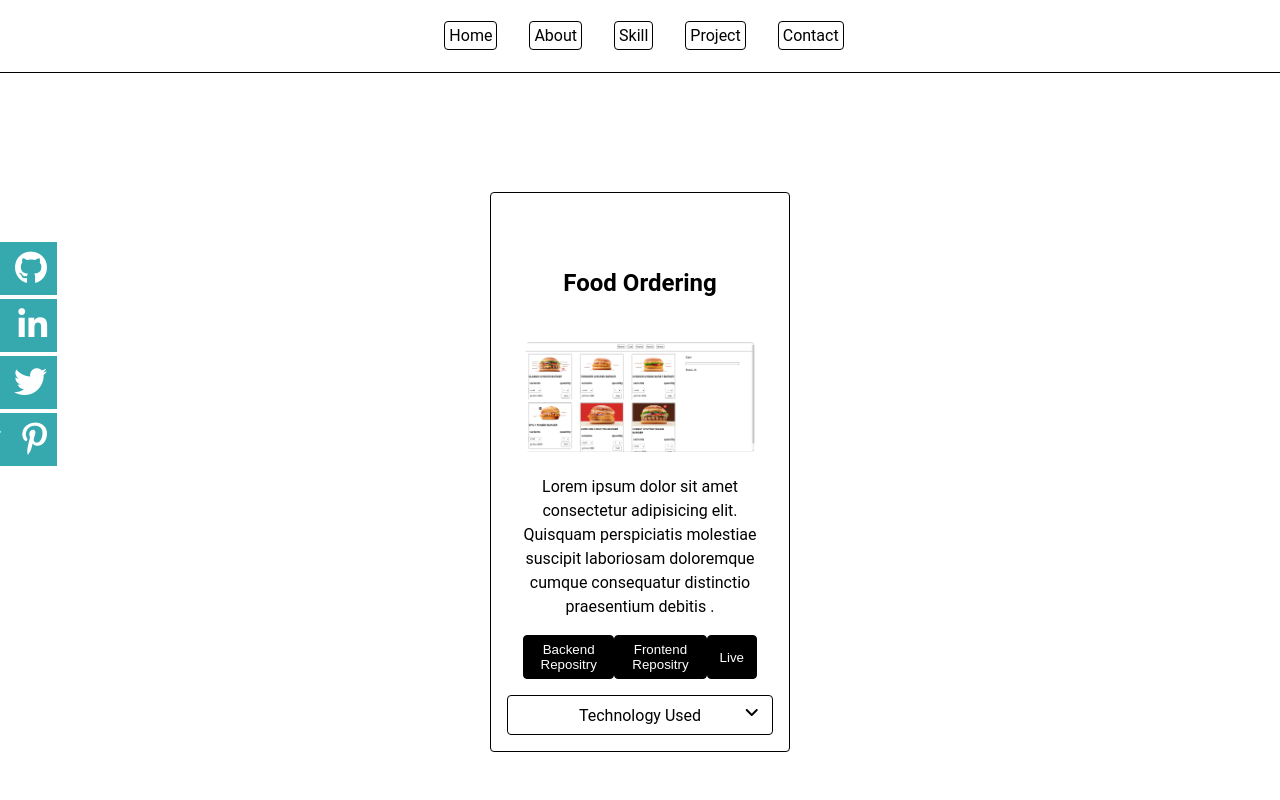
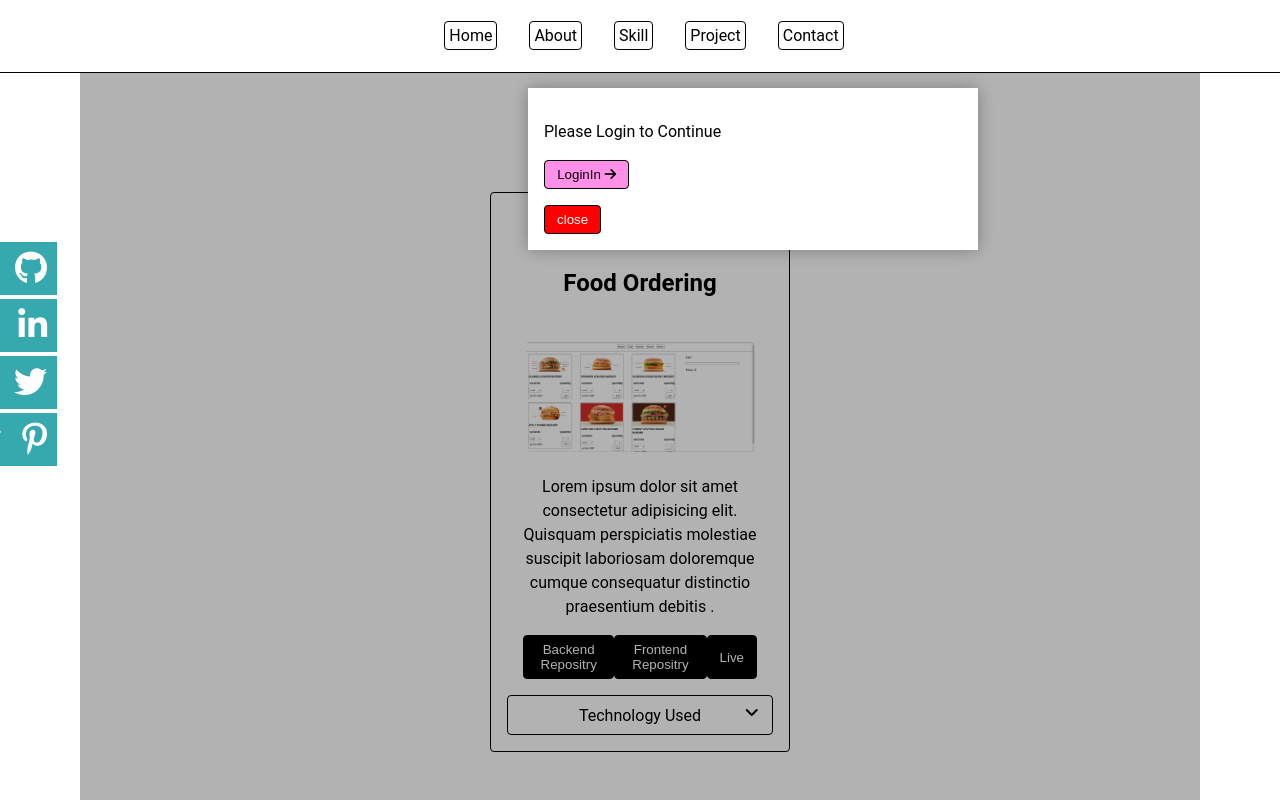
Before and after one commit to suthanhari/Portfolio, a React (Create React App) app: page / in a window 1280 px wide. Both pictures are taken after a click on the element 640 px from the left and 2561 px from the top of the page. Shown: the part 2161-2961 px from the top of the page. Built offline with nearby package versions, Linux system fonts and the light colour scheme.

Commit message:
modal success

```diff
--- a/src/App.css
+++ b/src/App.css
@@ -1090,7 +1090,7 @@ dialog::backdrop {
   text-align: center;
   vertical-align: center;
   padding: 0.375rem 0.75rem;
-  margin-top: 1rem;
+  margin: 0.0100rem;
   border-radius: 0.25rem;
   border: 1px solid #000;
   background-color: #ff90e8;
--- a/src/components/proj.js
+++ b/src/components/proj.js
@@ -1,11 +1,14 @@
-import React from 'react';
+import React, { useState } from 'react';
 import { Fade } from 'react-reveal';
 import projImg from './images/proj.png'
 
 function Proj() {
 
 
+const [show,setShow] = useState(false);
 
+let handleShow = () => setShow(true);
+let handleClose = () => setShow(false);
 
 
     return (
@@ -20,7 +23,7 @@ function Proj() {
                     <div class="card-tit">
                         <h5>Food Ordering</h5>
                     </div>
-                    <div className='card-img'>
+                    <div className='card-img' onClick={handleShow}>
                         <img src={projImg} alt="proj" />
                     </div>
                     <div class="card-body">
@@ -59,12 +62,13 @@ function Proj() {
             </div>
 
 
-            <dialog className='modal'>
+            <dialog open={show} className='modal'>
                 <div className='modal-content'>
+                    <p>Please Login to Continue</p>
                     <div className='login'>
                         <button className='modal-login'>LoginIn <i class="fa-solid fa-arrow-right"></i></button>
                     </div>
-                    <button className='modal-btn'>close</button>
+                    <button onClick={handleClose} className='modal-btn'>close</button>
                 </div>
             </dialog>
 
```
